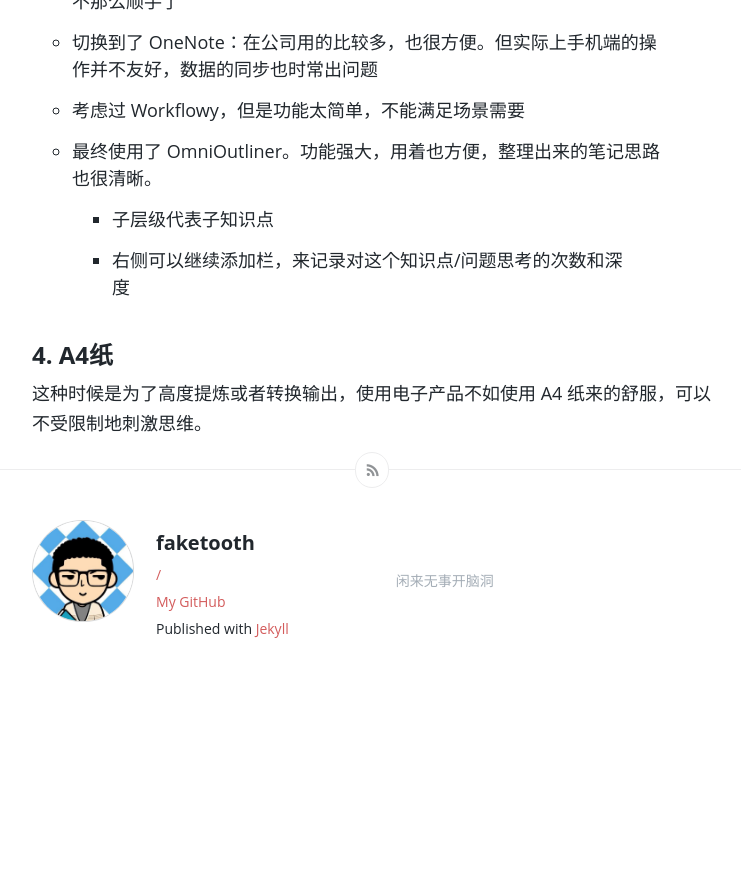
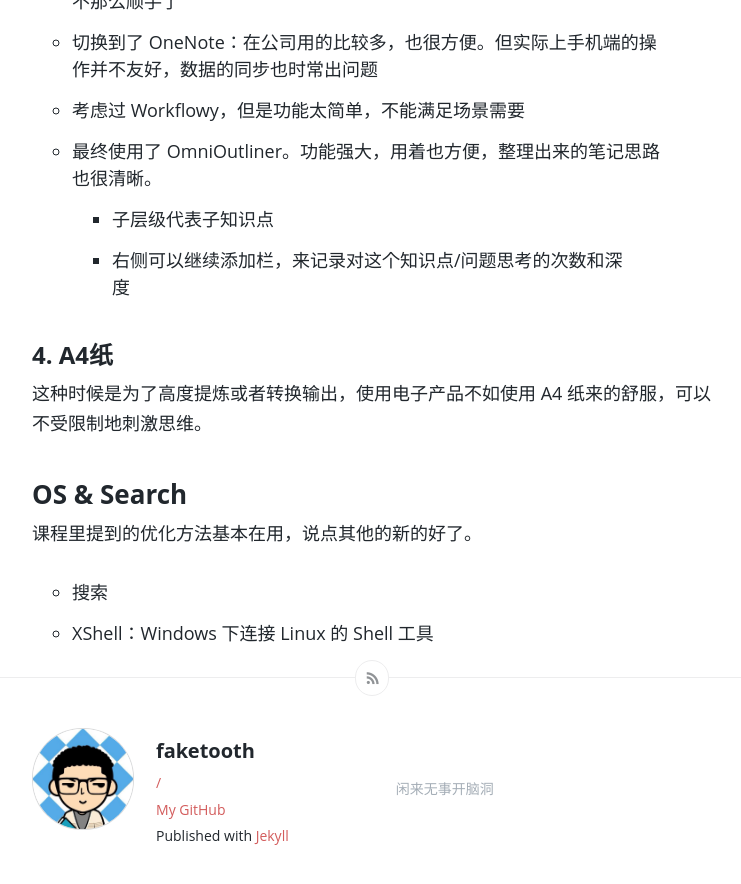
Before and after one commit to faketooth/faketooth.github.io, a Jekyll site: the page built from _posts/2016-07-17-for-more-lazy.md, in a window 1280 px wide and 900 px high, scrolled down 1465 px. Shown: the top 884 px of the window, without its empty margins (268-1009 px from the left). Built offline with Jekyll 4.4.1, drawn with Linux system fonts in a browser that asks for light colours; comment, search, counter and statistics services are not loaded; before the commit the page ends 2157 px from its top, so only the background shows below that.

Commit message:
update post with something about work-with-more-effection

```diff
--- a/_posts/2016-07-17-for-more-lazy.md
+++ b/_posts/2016-07-17-for-more-lazy.md
@@ -33,3 +33,11 @@ I
 
 #### 4. A4纸
 这种时候是为了高度提炼或者转换输出，使用电子产品不如使用 A4 纸来的舒服，可以不受限制地刺激思维。
+
+
+### OS & Search
+
+课程里提到的优化方法基本在用，说点其他的新的好了。
+
+* 搜索
+* XShell：Windows 下连接 Linux 的 Shell 工具
```
